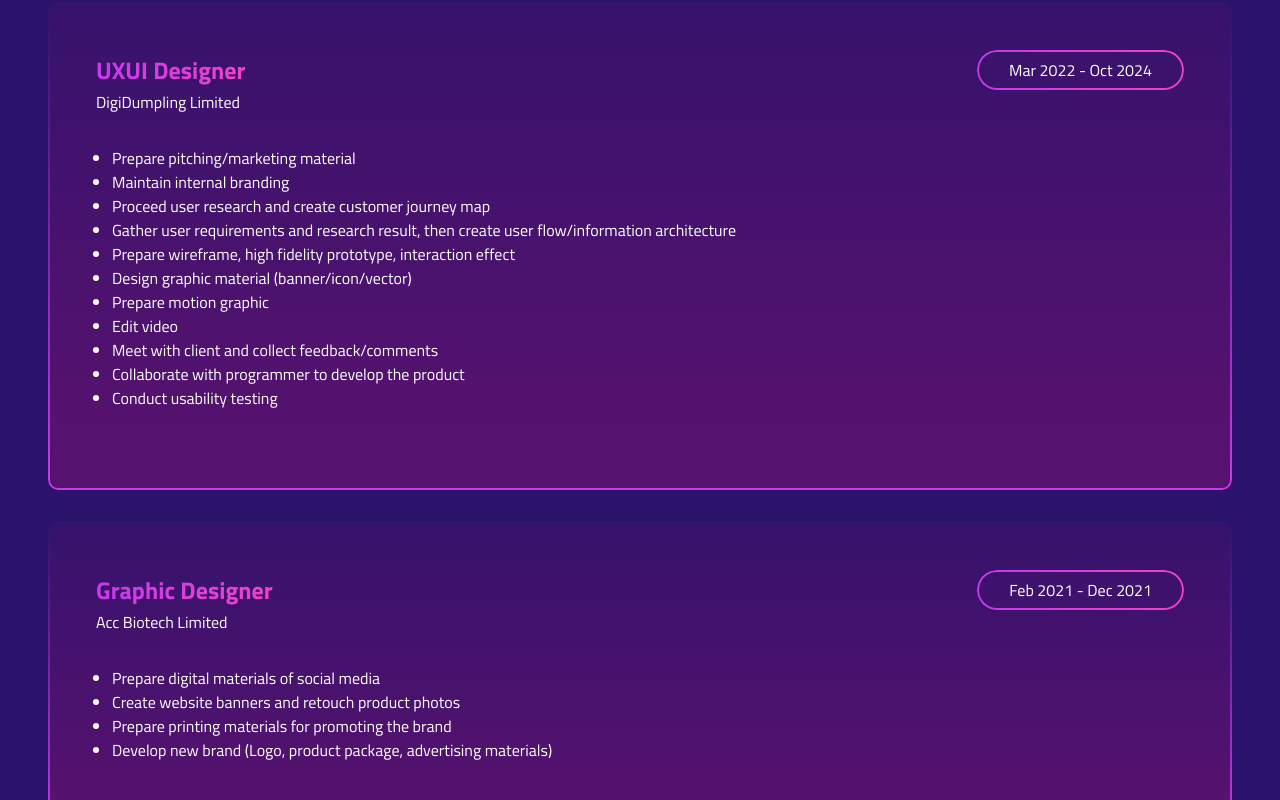
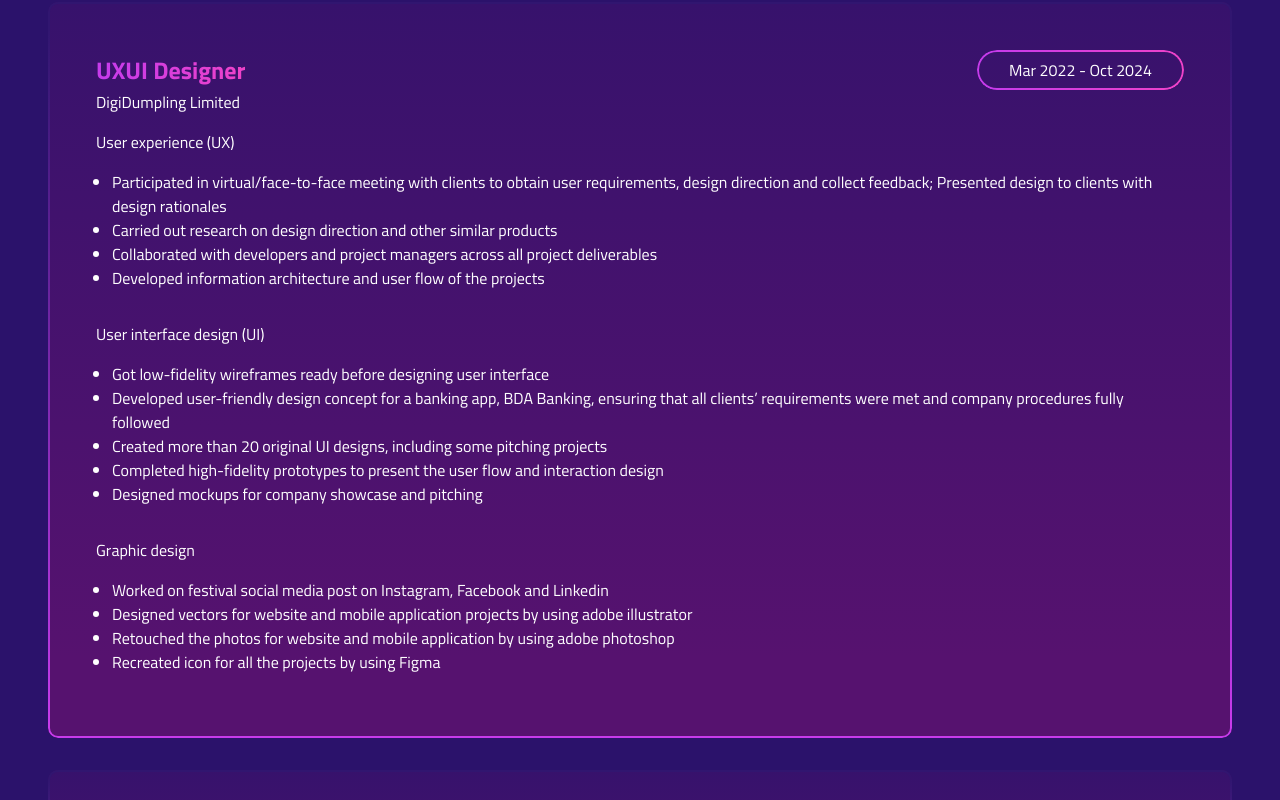
Before and after one commit to wing412/portfolio, a plain HTML site: page index.html in a window 1280 px wide. Shown: the part 2180-2980 px from the top of the page. Drawn offline with nearby package versions, Linux system fonts and the light colour scheme.

Commit message:
Update experience

```diff
--- a/index.html
+++ b/index.html
@@ -216,18 +216,27 @@
                             DigiDumpling Limited
                         </div>
                         <div class="experience-description">
+                            <div class="experience-topic">User experience (UX)</div>
                             <ul>
-                                <li>Prepare pitching/marketing material</li>
-                                <li>Maintain internal branding</li>
-                                <li>Proceed user research and create customer journey map</li>
-                                <li>Gather user requirements and research result, then create user flow/information architecture</li>
-                                <li>Prepare wireframe, high fidelity prototype, interaction effect</li>
-                                <li>Design graphic material (banner/icon/vector)</li>
-                                <li>Prepare motion graphic</li>
-                                <li>Edit video</li>
-                                <li>Meet with client and collect feedback/comments</li>
-                                <li>Collaborate with programmer to develop the product</li>
-                                <li>Conduct usability testing</li>
+                                <li>Participated in virtual/face-to-face meeting with clients to obtain user requirements, design direction and collect feedback; Presented design to clients with design rationales</li>
+                                <li>Carried out research on design direction and other similar products</li>
+                                <li>Collaborated with developers and project managers across all project deliverables</li>
+                                <li>Developed information architecture and user flow of the projects</li>
+                            </ul>
+                            <div class="experience-topic">User interface design (UI)</div>
+                            <ul>
+                                <li>Got low-fidelity wireframes ready before designing user interface</li>
+                                <li>Developed user-friendly design concept for a banking app, BDA Banking, ensuring that all clients’ requirements were met and company procedures fully followed</li>
+                                <li>Created more than 20 original UI designs, including some pitching projects</li>
+                                <li>Completed high-fidelity prototypes to present the user flow and interaction design</li>
+                                <li>Designed mockups for company showcase and pitching</li>
+                            </ul>
+                            <div class="experience-topic">Graphic design</div>
+                            <ul>
+                                <li>Worked on festival social media post on Instagram, Facebook and Linkedin</li>
+                                <li>Designed vectors for website and mobile application projects by using adobe illustrator</li>
+                                <li>Retouched the photos for website and mobile application by using adobe photoshop</li>
+                                <li>Recreated icon for all the projects by using Figma</li>
                             </ul>
                         </div>
                     </div>
--- a/styles.css
+++ b/styles.css
@@ -510,6 +510,11 @@ img {
 .experience-description ul {
     list-style: unset;
     padding: 1rem;
+    margin: 0;
+}
+
+.experience-description .experience-topic {
+    margin-top: 1rem;
 }
 
 #project {
```
